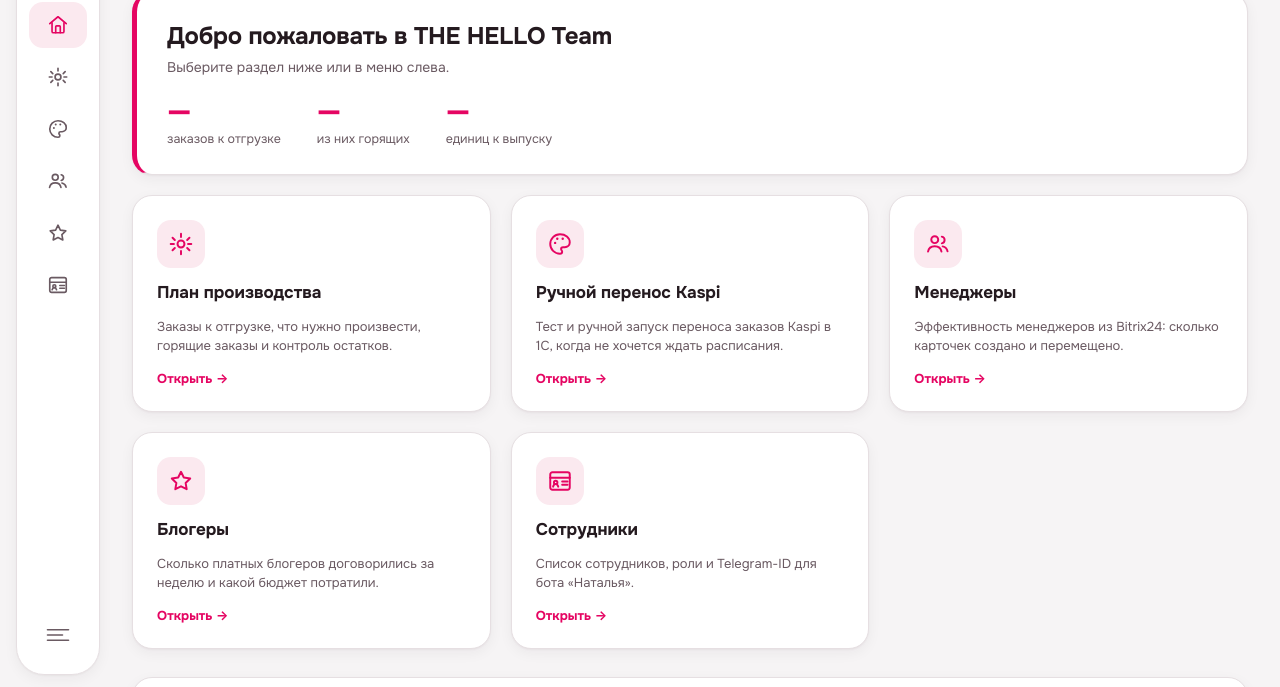
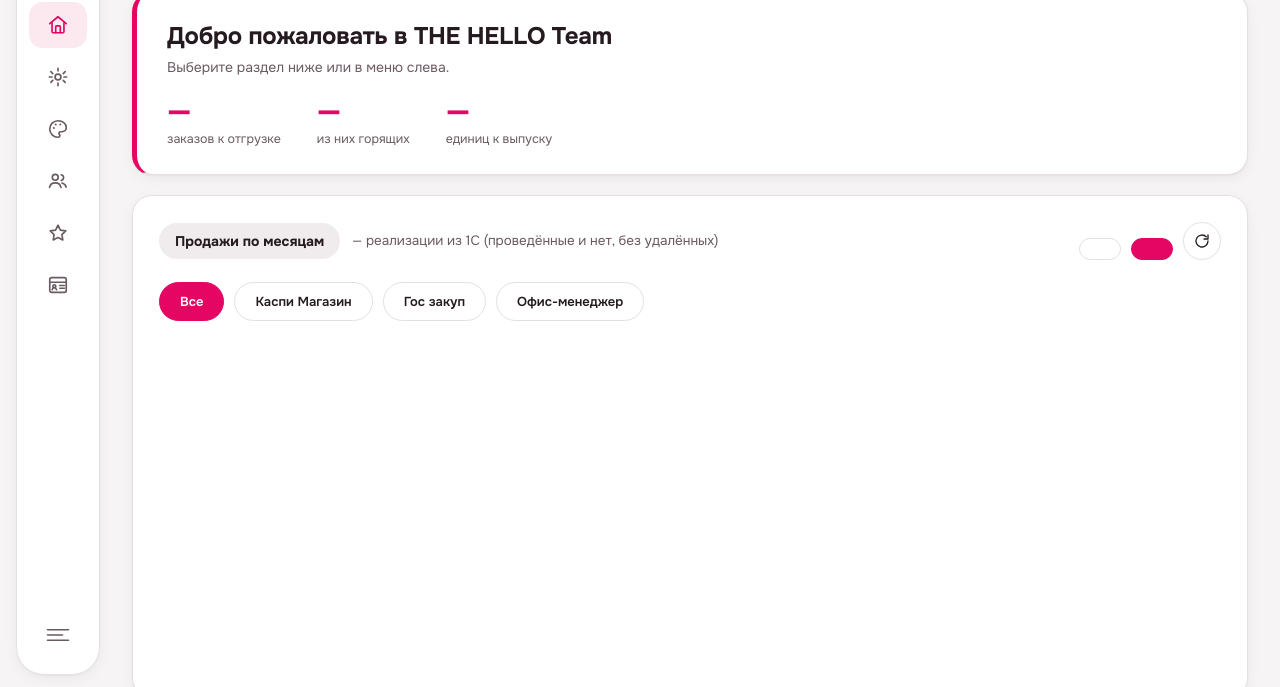
Before and after one commit to avnassonov-rgb/the-hello-team, a website: page public/app.html in a window 1280 px wide. Shown: the part 109-796 px from the top of the page. Drawn offline with Linux system fonts and the light colour scheme; no server answers.

Commit message:
Add files via upload

```diff
--- a/public/app.html
+++ b/public/app.html
@@ -86,6 +86,32 @@
         <div class="hero-stat"><div class="v num" id="heroUnits">—</div><div class="c">единиц к выпуску</div></div>
       </div>
     </div>
+    <div class="card" id="salesCard" style="margin-bottom:var(--gap);">
+      <div class="plan-head">
+        <h2><span class="pill-tag">Продажи по месяцам</span> <span class="sub">— реализации из 1С (проведённые и нет, без удалённых)</span></h2>
+        <div class="period-switch" style="margin:0 0 0 auto;">
+          <button class="pbtn" id="salesYearPrev" type="button"></button>
+          <button class="pbtn active" id="salesYearCur" type="button"></button>
+          <button class="btn-icon" id="salesRefreshBtn" type="button" title="Обновить из 1С">
+            <svg class="icon" viewBox="0 0 24 24" fill="none" stroke="currentColor" stroke-width="2" stroke-linecap="round" stroke-linejoin="round"><path d="M21 12a9 9 0 1 1-2.64-6.36"/><path d="M21 3v6h-6"/></svg>
+          </button>
+        </div>
+      </div>
+      <div class="period-switch" id="salesFilters" style="margin-bottom:16px;">
+        <button class="pbtn active" data-sf="all" type="button">Все</button>
+        <button class="pbtn" data-sf="kaspi" type="button">Каспи Магазин</button>
+        <button class="pbtn" data-sf="gos" type="button">Гос закуп</button>
+        <button class="pbtn" data-sf="office" type="button">Офис-менеджер</button>
+      </div>
+      <div id="salesMsg" class="mgr-msg hidden"></div>
+      <div class="bl-kpis" id="salesKpis"></div>
+      <div class="bl-chart-wrap">
+        <svg id="salesChart" class="bl-chart" viewBox="0 0 900 300" preserveAspectRatio="none"></svg>
+        <div id="salesTip" class="bl-tip hidden"></div>
+        <div class="bl-legend" id="salesLegend"></div>
+      </div>
+    </div>
+
     <div class="home-grid">
       <button class="tile " type="button" data-goto="plan">
         <span class="tile-ico"><svg viewBox="0 0 24 24" fill="none" stroke="currentColor" stroke-width="1.8" stroke-linecap="round" stroke-linejoin="round"><circle cx="12" cy="12" r="3.2"/><path d="M12 2.5v3M12 18.5v3M4.2 6.2l2.1 2.1M17.7 15.7l2.1 2.1M2.5 12h3M18.5 12h3M4.2 17.8l2.1-2.1M17.7 8.3l2.1-2.1"/></svg></span>
```
